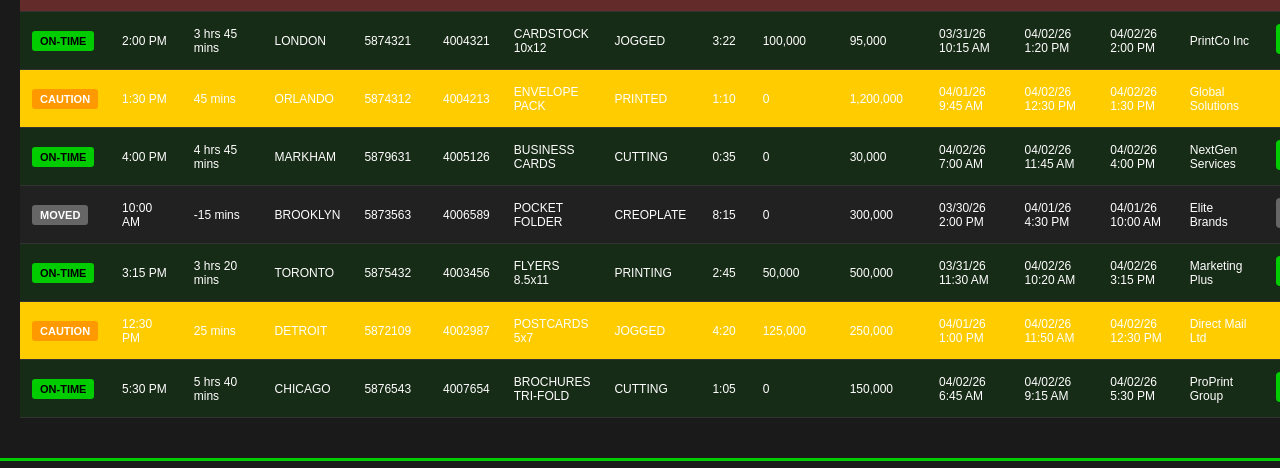
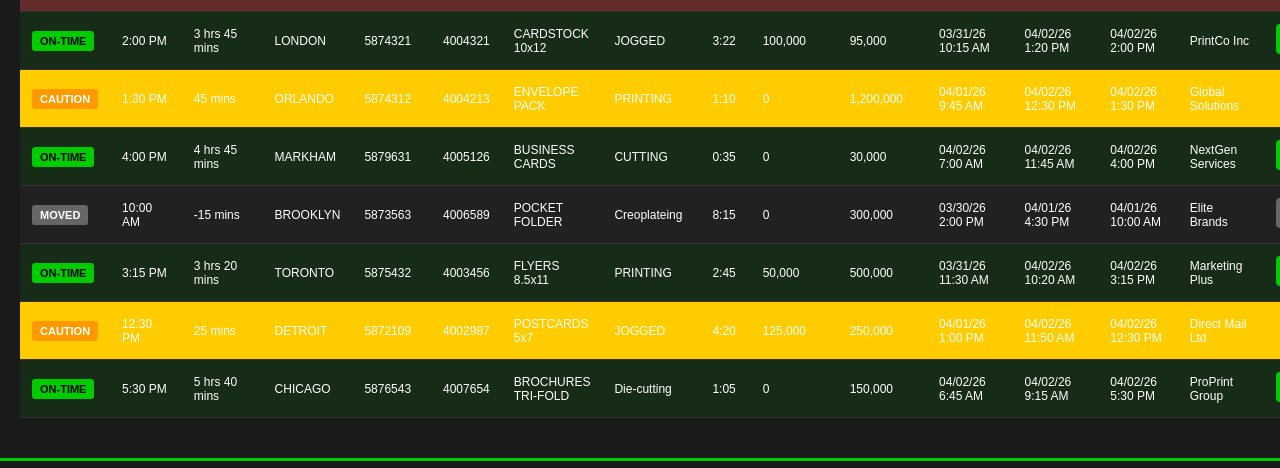
Before and after one commit to ricardo-business-camp/mcc-logistics-dashboard, a React (Create React App) app: page / in a window 1280 px wide. Shown: the part 331-799 px from the top of the page. Built offline with nearby package versions, Linux system fonts and the light colour scheme.

Commit message:
Update App.js

```diff
--- a/src/App.js
+++ b/src/App.js
@@ -10,15 +10,21 @@ function App() {
     nextCutoff: '2:00 PM'
   });
 
+  const productionStatuses = ['CUTTING', 'JOGGED', 'PRINTING', 'Creoplateing', 'PRINTING', 'Die-cutting', 'Reconciling'];
+
+  const getRandomProduction = () => {
+    return productionStatuses[Math.floor(Math.random() * productionStatuses.length)];
+  };
+
   const [orders, setOrders] = useState([
     { status: 'LATE', cutoff: '10:00 AM', timeLeft: '-15 mins', city: 'FREMONT', delivery: '5871234', job: '4001234', product: 'LABEL ROLL 8.5x11', production: 'CUTTING', timeInStatus: '6:45', receipted: 0, orderQty: '1,500,000', jobStart: '04/01/26 8:30 AM', jobFinish: '04/02/26 2:45 PM', dueDate: '04/02/26 10:00 AM', customer: 'Acme Corp', readyPercent: 45, truck: 'SHUTTLE-Q3', warehouse: 'MCC PLANT' },
     { status: 'ON-TIME', cutoff: '2:00 PM', timeLeft: '3 hrs 45 mins', city: 'LONDON', delivery: '5874321', job: '4004321', product: 'CARDSTOCK 10x12', production: 'JOGGED', timeInStatus: '3:22', receipted: '100,000', orderQty: '95,000', jobStart: '03/31/26 10:15 AM', jobFinish: '04/02/26 1:20 PM', dueDate: '04/02/26 2:00 PM', customer: 'PrintCo Inc', readyPercent: 100, truck: 'SHUTTLE-Q1', warehouse: 'EXTERNAL' },
-    { status: 'CAUTION', cutoff: '1:30 PM', timeLeft: '45 mins', city: 'ORLANDO', delivery: '5874312', job: '4004213', product: 'ENVELOPE PACK', production: 'PRINTED', timeInStatus: '1:10', receipted: 0, orderQty: '1,200,000', jobStart: '04/01/26 9:45 AM', jobFinish: '04/02/26 12:30 PM', dueDate: '04/02/26 1:30 PM', customer: 'Global Solutions', readyPercent: 75, truck: 'SHUTTLE-Q2', warehouse: 'EXTERNAL' },
+    { status: 'CAUTION', cutoff: '1:30 PM', timeLeft: '45 mins', city: 'ORLANDO', delivery: '5874312', job: '4004213', product: 'ENVELOPE PACK', production: 'PRINTING', timeInStatus: '1:10', receipted: 0, orderQty: '1,200,000', jobStart: '04/01/26 9:45 AM', jobFinish: '04/02/26 12:30 PM', dueDate: '04/02/26 1:30 PM', customer: 'Global Solutions', readyPercent: 75, truck: 'SHUTTLE-Q2', warehouse: 'EXTERNAL' },
     { status: 'ON-TIME', cutoff: '4:00 PM', timeLeft: '4 hrs 45 mins', city: 'MARKHAM', delivery: '5879631', job: '4005126', product: 'BUSINESS CARDS', production: 'CUTTING', timeInStatus: '0:35', receipted: 0, orderQty: '30,000', jobStart: '04/02/26 7:00 AM', jobFinish: '04/02/26 11:45 AM', dueDate: '04/02/26 4:00 PM', customer: 'NextGen Services', readyPercent: 100, truck: 'SHUTTLE-Q3', warehouse: 'MCC PLANT' },
-    { status: 'MOVED', cutoff: '10:00 AM', timeLeft: '-15 mins', city: 'BROOKLYN', delivery: '5873563', job: '4006589', product: 'POCKET FOLDER', production: 'CREOPLATE', timeInStatus: '8:15', receipted: 0, orderQty: '300,000', jobStart: '03/30/26 2:00 PM', jobFinish: '04/01/26 4:30 PM', dueDate: '04/01/26 10:00 AM', customer: 'Elite Brands', readyPercent: 100, truck: 'SHIPPED', warehouse: 'MCC PLANT' },
+    { status: 'MOVED', cutoff: '10:00 AM', timeLeft: '-15 mins', city: 'BROOKLYN', delivery: '5873563', job: '4006589', product: 'POCKET FOLDER', production: 'Creoplateing', timeInStatus: '8:15', receipted: 0, orderQty: '300,000', jobStart: '03/30/26 2:00 PM', jobFinish: '04/01/26 4:30 PM', dueDate: '04/01/26 10:00 AM', customer: 'Elite Brands', readyPercent: 100, truck: 'SHIPPED', warehouse: 'MCC PLANT' },
     { status: 'ON-TIME', cutoff: '3:15 PM', timeLeft: '3 hrs 20 mins', city: 'TORONTO', delivery: '5875432', job: '4003456', product: 'FLYERS 8.5x11', production: 'PRINTING', timeInStatus: '2:45', receipted: '50,000', orderQty: '500,000', jobStart: '03/31/26 11:30 AM', jobFinish: '04/02/26 10:20 AM', dueDate: '04/02/26 3:15 PM', customer: 'Marketing Plus', readyPercent: 100, truck: 'SHUTTLE-Q1', warehouse: 'MCC PLANT' },
     { status: 'CAUTION', cutoff: '12:30 PM', timeLeft: '25 mins', city: 'DETROIT', delivery: '5872109', job: '4002987', product: 'POSTCARDS 5x7', production: 'JOGGED', timeInStatus: '4:20', receipted: '125,000', orderQty: '250,000', jobStart: '04/01/26 1:00 PM', jobFinish: '04/02/26 11:50 AM', dueDate: '04/02/26 12:30 PM', customer: 'Direct Mail Ltd', readyPercent: 60, truck: 'SHUTTLE-Q2', warehouse: 'EXTERNAL' },
-    { status: 'ON-TIME', cutoff: '5:30 PM', timeLeft: '5 hrs 40 mins', city: 'CHICAGO', delivery: '5876543', job: '4007654', product: 'BROCHURES TRI-FOLD', production: 'CUTTING', timeInStatus: '1:05', receipted: 0, orderQty: '150,000', jobStart: '04/02/26 6:45 AM', jobFinish: '04/02/26 9:15 AM', dueDate: '04/02/26 5:30 PM', customer: 'ProPrint Group', readyPercent: 85, truck: 'SHUTTLE-Q3', warehouse: 'MCC PLANT' }
+    { status: 'ON-TIME', cutoff: '5:30 PM', timeLeft: '5 hrs 40 mins', city: 'CHICAGO', delivery: '5876543', job: '4007654', product: 'BROCHURES TRI-FOLD', production: 'Die-cutting', timeInStatus: '1:05', receipted: 0, orderQty: '150,000', jobStart: '04/02/26 6:45 AM', jobFinish: '04/02/26 9:15 AM', dueDate: '04/02/26 5:30 PM', customer: 'ProPrint Group', readyPercent: 85, truck: 'SHUTTLE-Q3', warehouse: 'MCC PLANT' }
   ]);
 
   // Update time every second
@@ -42,13 +48,14 @@ function App() {
     return () => clearInterval(refreshTimer);
   }, []);
 
-  // REFRESH THE TABLE DATA EVERY 30 SECONDS
+  // REFRESH THE TABLE DATA EVERY 30 SECONDS (includes production status)
   useEffect(() => {
     const tableRefreshTimer = setInterval(() => {
       setOrders(prevOrders =>
         prevOrders.map(order => ({
           ...order,
-          readyPercent: Math.floor(Math.random() * 100) + 1
+          readyPercent: Math.floor(Math.random() * 100) + 1,
+          production: getRandomProduction()
         }))
       );
     }, 30000);
```
